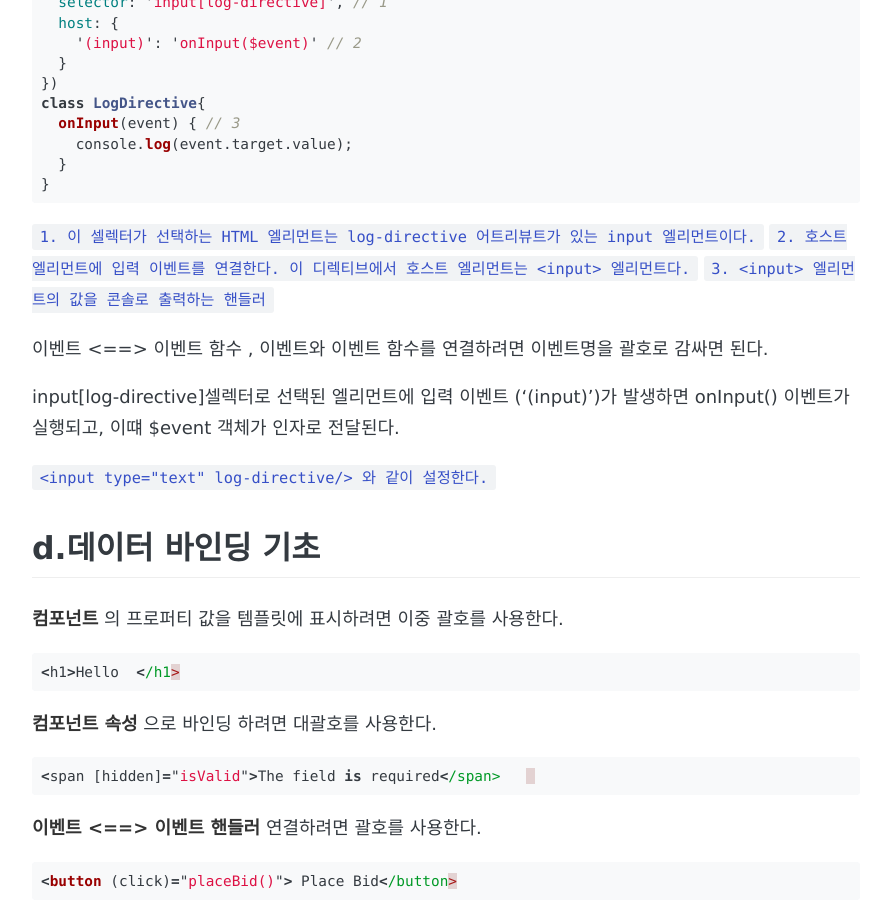
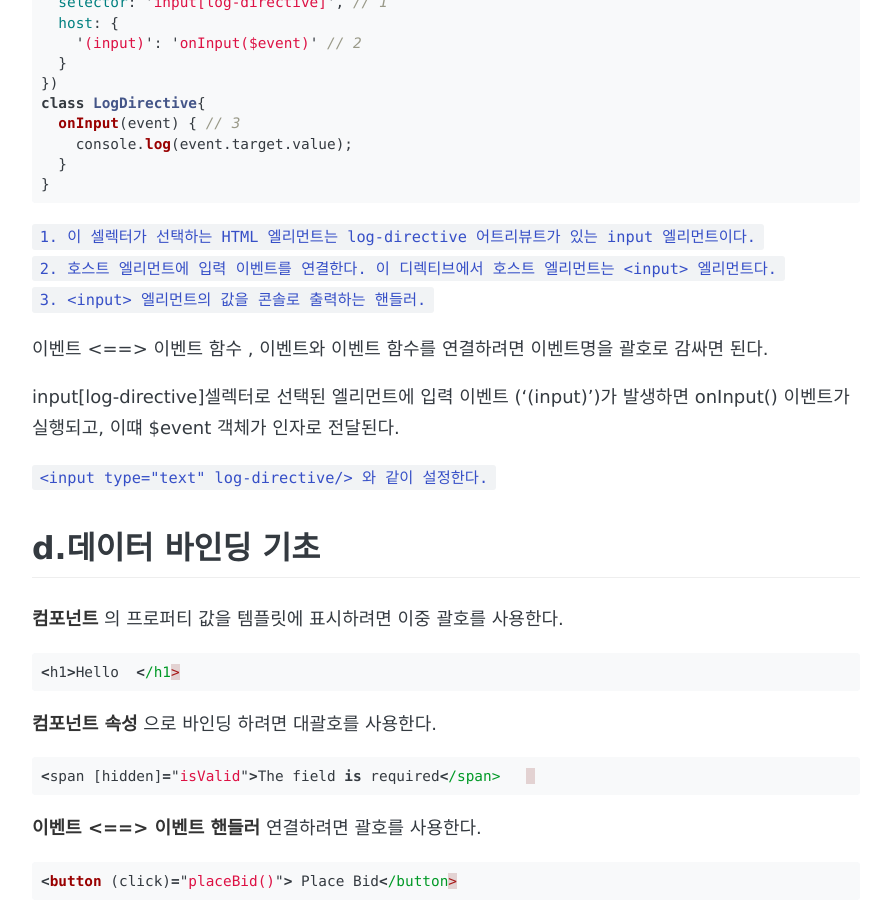
Before and after one commit to awesome-hwan/awesome-hwan.github.io, a Jekyll site: the page built from _posts/2017-09-06-[Angular]Chap_2.md, in a window 1280 px wide and 900 px high, scrolled down 2584 px. Shown: the whole window, without its empty margins (194-1080 px from the left). Built offline with Jekyll 4.4.1, drawn with Linux system fonts in a browser that asks for light colours; some web fonts are replaced; comment, search, counter and statistics services are not loaded.

```diff
--- a/_posts/2017-09-06-[Angular]Chap_2.md
+++ b/_posts/2017-09-06-[Angular]Chap_2.md
@@ -97,7 +97,7 @@ class LogDirective{
 
 `1. 이 셀렉터가 선택하는 HTML 엘리먼트는 log-directive 어트리뷰트가 있는 input 엘리먼트이다.`
 `2. 호스트 엘리먼트에 입력 이벤트를 연결한다. 이 디렉티브에서 호스트 엘리먼트는 <input> 엘리먼트다.`
-`3. <input> 엘리먼트의 값을 콘솔로 출력하는 핸들러`
+`3. <input> 엘리먼트의 값을 콘솔로 출력하는 핸들러.`
 
 이벤트 <==> 이벤트 함수 , 이벤트와 이벤트 함수를 연결하려면 이벤트명을 괄호로 감싸면 된다.
 
```
